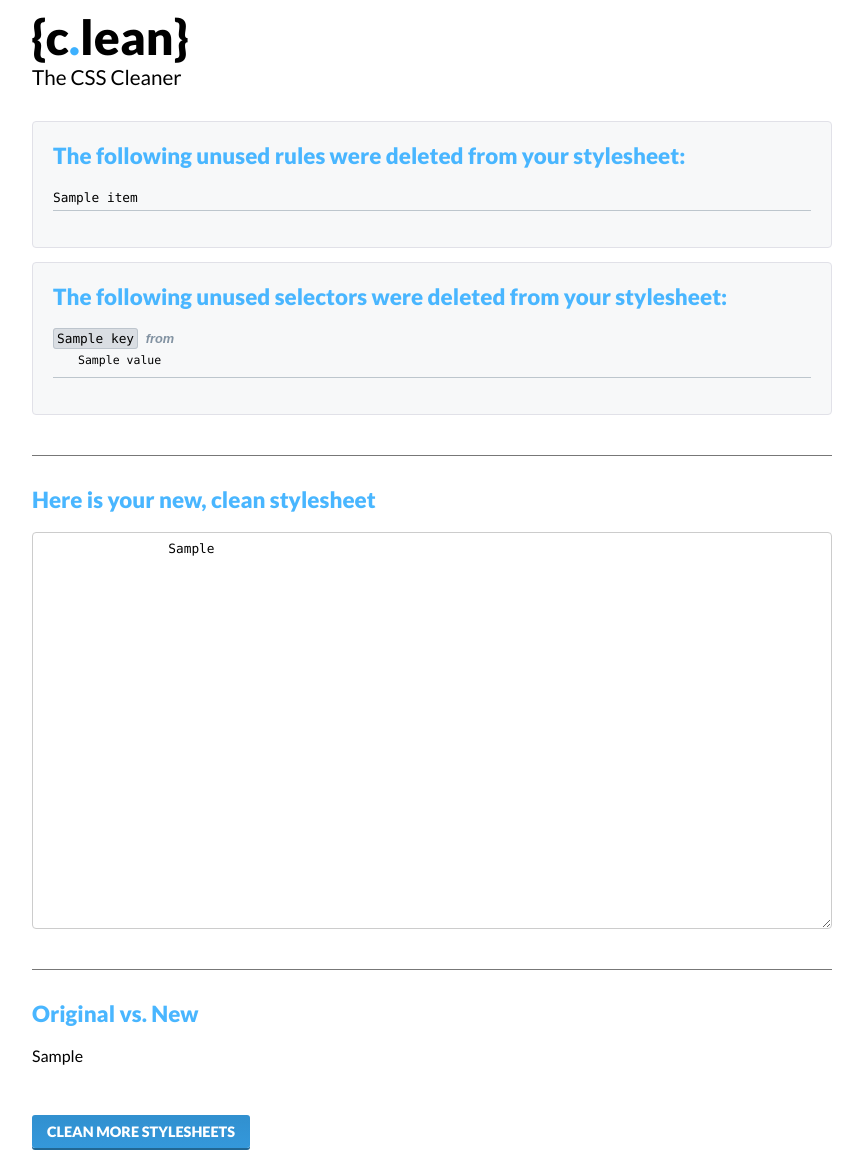
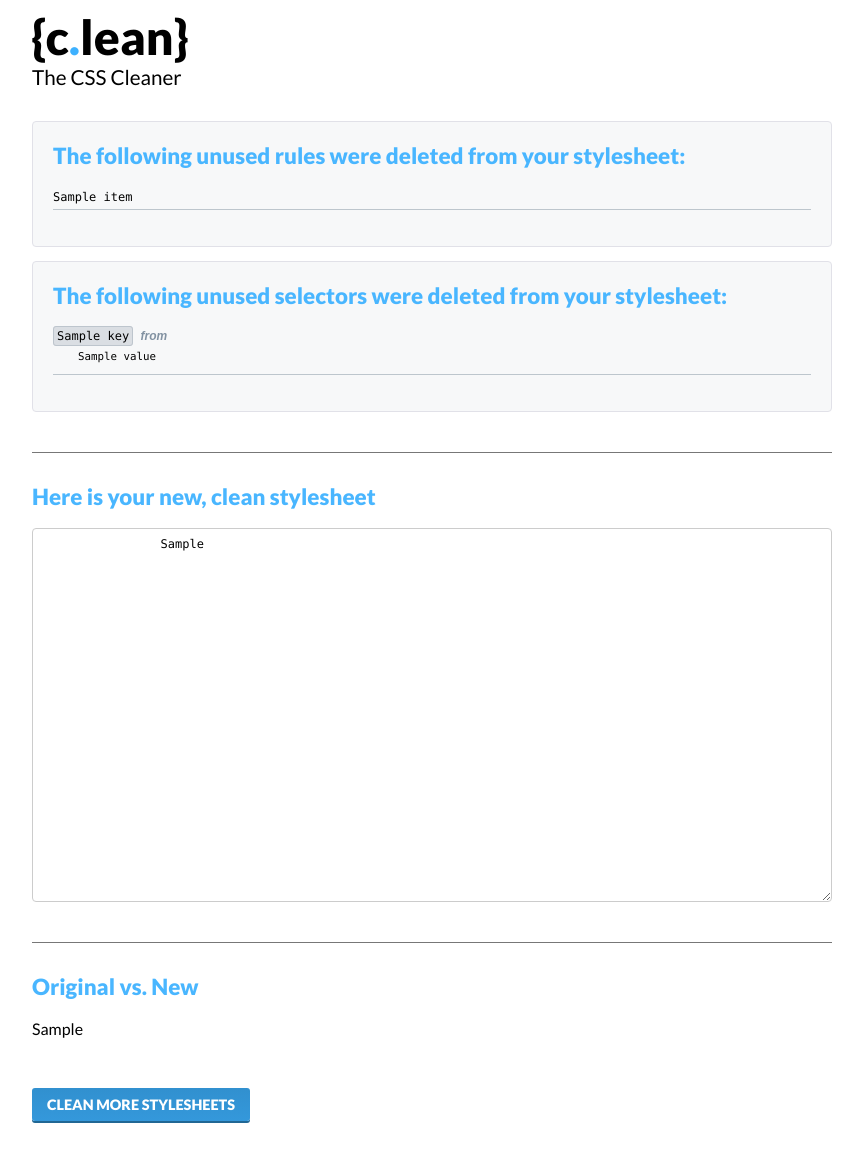
Before and after one commit to jonahaga/c.clean, a Flask app: template templates/results.html in a window 1280 px wide. Shown: the top 1169 px of the page, without its empty margins (208-1071 px from the left). After the commit the page ends 1123 px from the top, so only its background shows below. Run offline with Flask 2, Linux system fonts and the light colour scheme; the template is opened without the code that fills it: most values are stand-ins (such as "Sample title", 1, 10 or a date in 2020); some libraries are stand-ins or nearby versions.

Commit message:
Adjusted font-size for code

```diff
--- a/static/css/styles.css
+++ b/static/css/styles.css
@@ -20,7 +20,8 @@ body { font-family: 'Lato', sans-serif; }
 	width: 800px; }
 
 #overlay {
-	background-color: rgba(244, 251, 255, 0.8);
+	background: linear-gradient(#f5f8fe,#edf3fe);
+	/*background-color: rgba(244, 251, 255, 0.8);*/
 	position: absolute;
 	top: 0;
 	left: 0;
@@ -55,7 +56,7 @@ ul.flash { padding: 0; }
 
 textarea {
     display: block;
-    font: normal .8em/1.5 Consolas, Monaco, monospace;
+    font: normal .75em/1.5 Consolas, Monaco, monospace;
     padding: 6px 12px;
     border: 1px solid #ccc;
     border-radius: 4px;
@@ -80,7 +81,7 @@ textarea {
 
     .deleted ul li {
     	border-bottom: 1px solid #bdc6cd;
-        font: normal .8em/1.5 Consolas, Monaco, monospace;
+        font: normal .75em/1.5 Consolas, Monaco, monospace;
         list-style-type: none;
         padding: 3px 0; }
 
```
